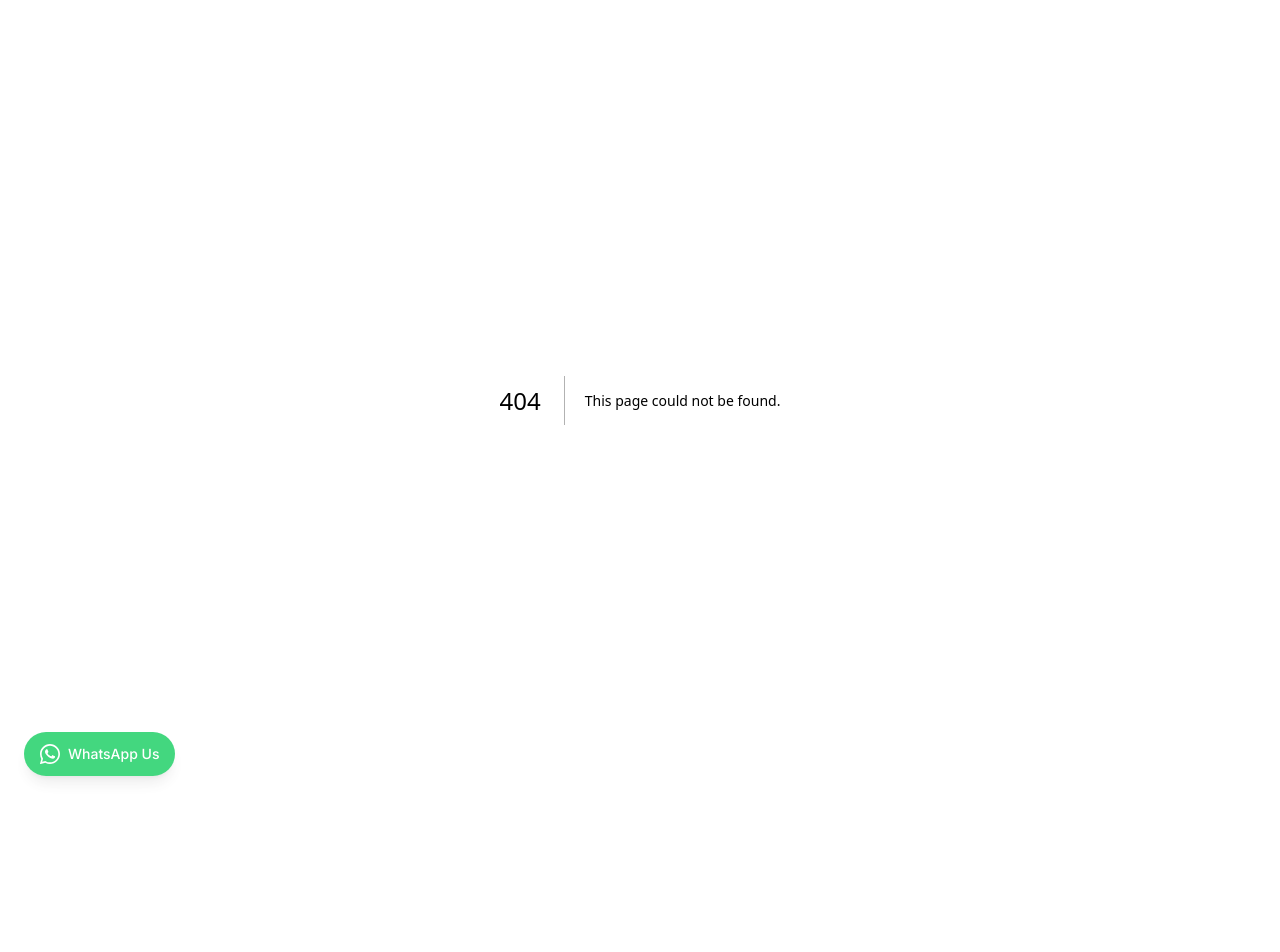
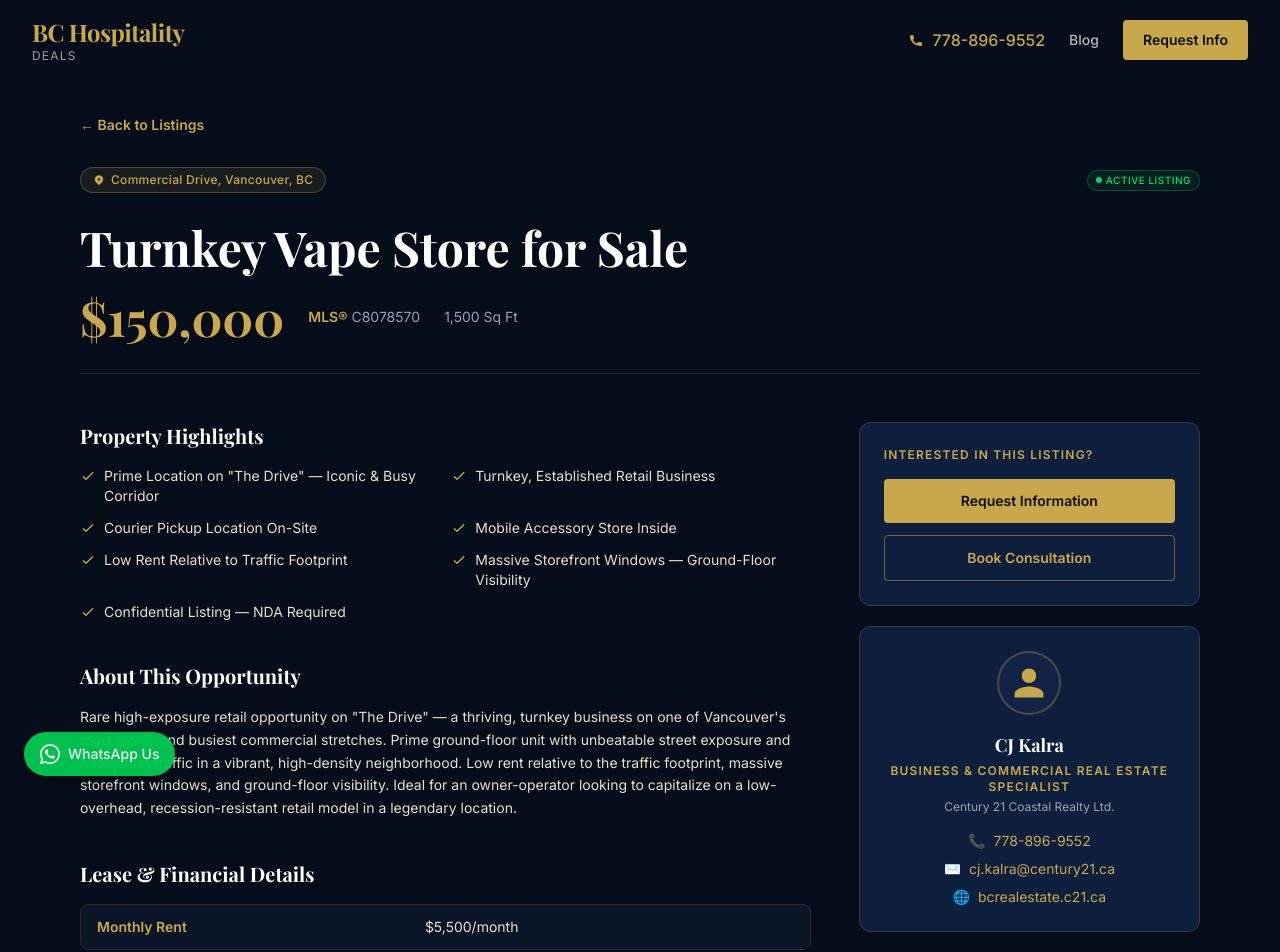
Before and after one commit to anmol741/bchospitalitydeals, a Next.js app: page /listings/commercial-drive-vape-store in a window 1280 px wide. Before the commit this address had no page. Shown: the top 952 px of the page. Before the commit the page ends 800 px from the top, so only its background shows below. Built offline with nearby package versions, Linux system fonts and the light colour scheme.

Commit message:
new commit for new property

```diff
--- /dev/null
+++ b/app/listings/commercial-drive-vape-store/page.tsx
@@ -0,0 +1,34 @@
+import ListingDetail, { ListingDetailData } from "@/components/ListingDetail";
+
+export const dynamic = 'force-static';
+
+const data: ListingDetailData = {
+  location: "Commercial Drive, Vancouver, BC",
+  name: "Turnkey Vape Store for Sale",
+  price: "$150,000",
+  mls: "C8078570",
+  sizeLabel: "1,500 Sq Ft",
+  propertyName: "Vape Store - Commercial Drive ($150K)",
+  highlights: [
+    "Prime Location on \"The Drive\" — Iconic & Busy Corridor",
+    "Turnkey, Established Retail Business",
+    "Courier Pickup Location On-Site",
+    "Mobile Accessory Store Inside",
+    "Low Rent Relative to Traffic Footprint",
+    "Massive Storefront Windows — Ground-Floor Visibility",
+    "Confidential Listing — NDA Required",
+  ],
+  about:
+    "Rare high-exposure retail opportunity on \"The Drive\" — a thriving, turnkey business on one of Vancouver's most iconic and busiest commercial stretches. Prime ground-floor unit with unbeatable street exposure and heavy foot traffic in a vibrant, high-density neighborhood. Low rent relative to the traffic footprint, massive storefront windows, and ground-floor visibility. Ideal for an owner-operator looking to capitalize on a low-overhead, recession-resistant retail model in a legendary location.",
+  leaseDetails: [
+    { label: "Monthly Rent", value: "$5,500/month" },
+  ],
+  businessInfo: [
+    { label: "Business Type", value: "Retail and Wholesale (General Retail)" },
+    { label: "On-Site Services", value: "Courier Pickup Location; Mobile Accessory Store" },
+  ],
+};
+
+export default function CommercialDriveVapeStoreListingPage() {
+  return <ListingDetail data={data} />;
+}
--- /dev/null
+++ b/app/whatsapp/listings/commercial-drive-vape-store/page.tsx
@@ -0,0 +1,34 @@
+import ListingDetailWA, { ListingDetailWAData } from "@/components/whatsapp/ListingDetailWA";
+
+export const dynamic = 'force-static';
+
+const data: ListingDetailWAData = {
+  location: "Commercial Drive, Vancouver, BC",
+  name: "Turnkey Vape Store for Sale",
+  price: "$150,000",
+  mls: "C8078570",
+  sizeLabel: "1,500 Sq Ft",
+  title: "Turnkey Vape Store for Sale",
+  highlights: [
+    "Prime Location on \"The Drive\" — Iconic & Busy Corridor",
+    "Turnkey, Established Retail Business",
+    "Courier Pickup Location On-Site",
+    "Mobile Accessory Store Inside",
+    "Low Rent Relative to Traffic Footprint",
+    "Massive Storefront Windows — Ground-Floor Visibility",
+    "Confidential Listing — NDA Required",
+  ],
+  about:
+    "Rare high-exposure retail opportunity on \"The Drive\" — a thriving, turnkey business on one of Vancouver's most iconic and busiest commercial stretches. Prime ground-floor unit with unbeatable street exposure and heavy foot traffic in a vibrant, high-density neighborhood. Low rent relative to the traffic footprint, massive storefront windows, and ground-floor visibility. Ideal for an owner-operator looking to capitalize on a low-overhead, recession-resistant retail model in a legendary location.",
+  leaseDetails: [
+    { label: "Monthly Rent", value: "$5,500/month" },
+  ],
+  businessInfo: [
+    { label: "Business Type", value: "Retail and Wholesale (General Retail)" },
+    { label: "On-Site Services", value: "Courier Pickup Location; Mobile Accessory Store" },
+  ],
+};
+
+export default function CommercialDriveVapeStoreListingWAPage() {
+  return <ListingDetailWA data={data} />;
+}
--- a/components/Footer.tsx
+++ b/components/Footer.tsx
@@ -144,6 +144,7 @@ export default function Footer() {
                 "Cache Creek – Standalone Highway Restaurant ($120K)",
                 "Dawson Creek – Restaurant in Franchise Hotel ($140K)",
                 "Merritt – 14-Unit Motel with Owner Residence ($1.8M)",
+                "Commercial Drive – Turnkey Vape Store, Vancouver ($150K)",
                 "Off-Market Opportunities Available",
               ].map((item) => (
                 <li key={item} className="flex items-start gap-2">
--- a/components/RequestInfoForm.tsx
+++ b/components/RequestInfoForm.tsx
@@ -22,6 +22,7 @@ export const PROPERTIES = [
   "Cache Creek Restaurant ($120K)",
   "Dawson Creek Restaurant ($140K)",
   "Merritt Motel ($1.8M)",
+  "Vape Store - Commercial Drive ($150K)",
   "Hotels",
   "Restaurants in Other Area in BC",
   "Restaurants in Lower Mainland BC",
--- a/components/home/ListingsSection.tsx
+++ b/components/home/ListingsSection.tsx
@@ -83,6 +83,21 @@ const LISTINGS = [
     value: "Merritt Motel ($1.8M)",
     detailsHref: "/listings/merritt-motel",
   },
+  {
+    location: "Commercial Drive, Vancouver, BC",
+    title: "Turnkey Vape Store for Sale",
+    price: "$150,000",
+    mls: "C8078570",
+    features: [
+      "Prime location on \"The Drive\" — heavy foot traffic",
+      "Turnkey, established retail business",
+      "Courier pickup location on-site",
+      "Mobile accessory store inside",
+      "Rent $5,500/month",
+    ],
+    value: "Vape Store - Commercial Drive ($150K)",
+    detailsHref: "/listings/commercial-drive-vape-store",
+  },
 ];
 
 const scrollToForm = () =>
--- a/components/whatsapp/FooterWA.tsx
+++ b/components/whatsapp/FooterWA.tsx
@@ -61,6 +61,10 @@ const OUR_LISTINGS = [
   {
     label: "Merritt – 14-Unit Motel with Owner Residence ($1.8M)",
     message: listingWhatsAppMessage("14-Unit Motel with Owner Residence", "$1,800,000"),
+  },
+  {
+    label: "Commercial Drive – Turnkey Vape Store, Vancouver ($150K)",
+    message: listingWhatsAppMessage("Turnkey Vape Store for Sale", "$150,000"),
   },
   {
     label: "Off-Market Opportunities Available",
--- a/components/whatsapp/ListingsSectionWA.tsx
+++ b/components/whatsapp/ListingsSectionWA.tsx
@@ -84,6 +84,21 @@ const LISTINGS = [
     value: "Merritt Motel ($1.8M)",
     detailsHref: "/whatsapp/listings/merritt-motel",
   },
+  {
+    location: "Commercial Drive, Vancouver, BC",
+    title: "Turnkey Vape Store for Sale",
+    price: "$150,000",
+    mls: "C8078570",
+    features: [
+      "Prime location on \"The Drive\" — heavy foot traffic",
+      "Turnkey, established retail business",
+      "Courier pickup location on-site",
+      "Mobile accessory store inside",
+      "Rent $5,500/month",
+    ],
+    value: "Vape Store - Commercial Drive ($150K)",
+    detailsHref: "/whatsapp/listings/commercial-drive-vape-store",
+  },
 ];
 
 const WA_HREF = buildWhatsAppUrl(GENERIC_WHATSAPP_MESSAGE);
```
